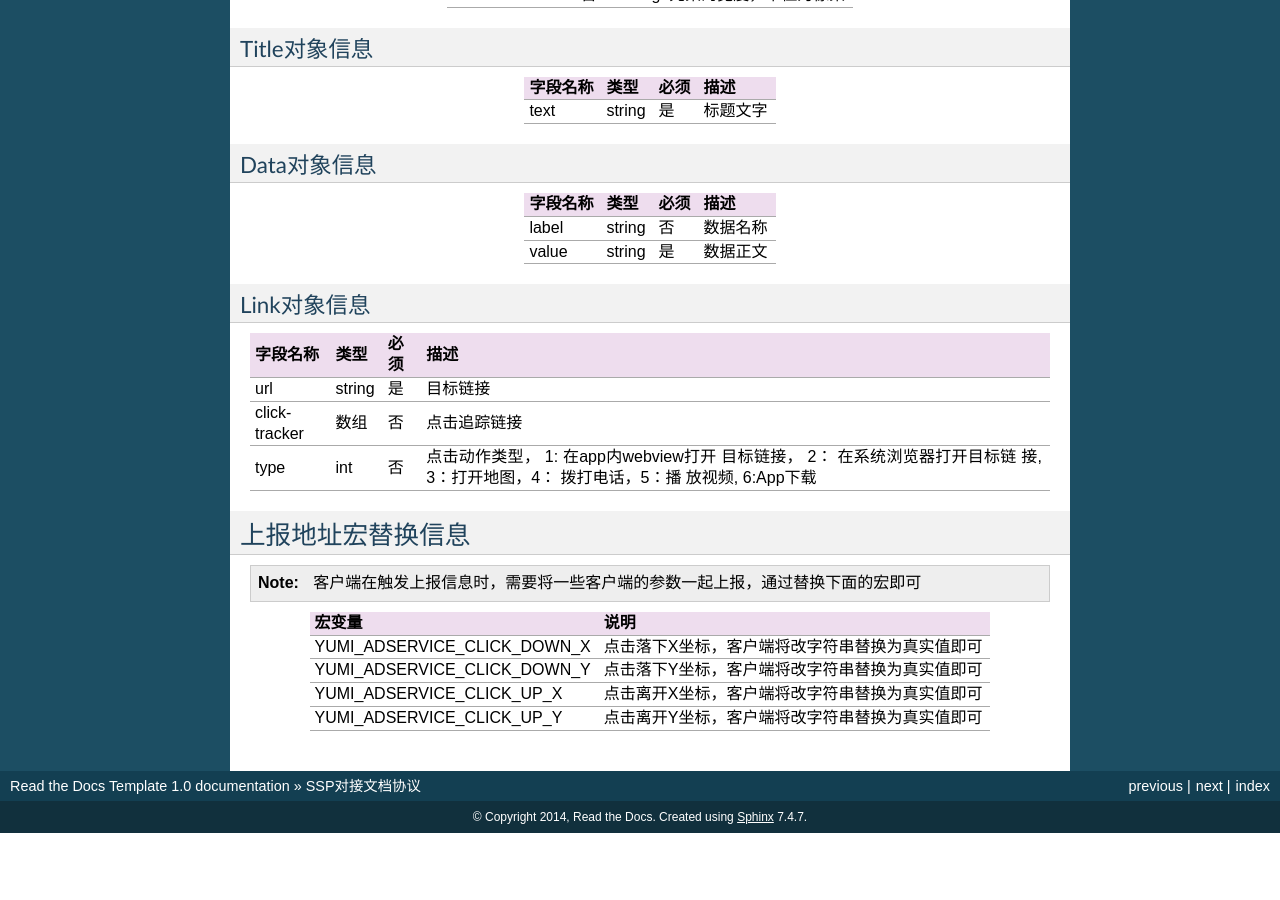
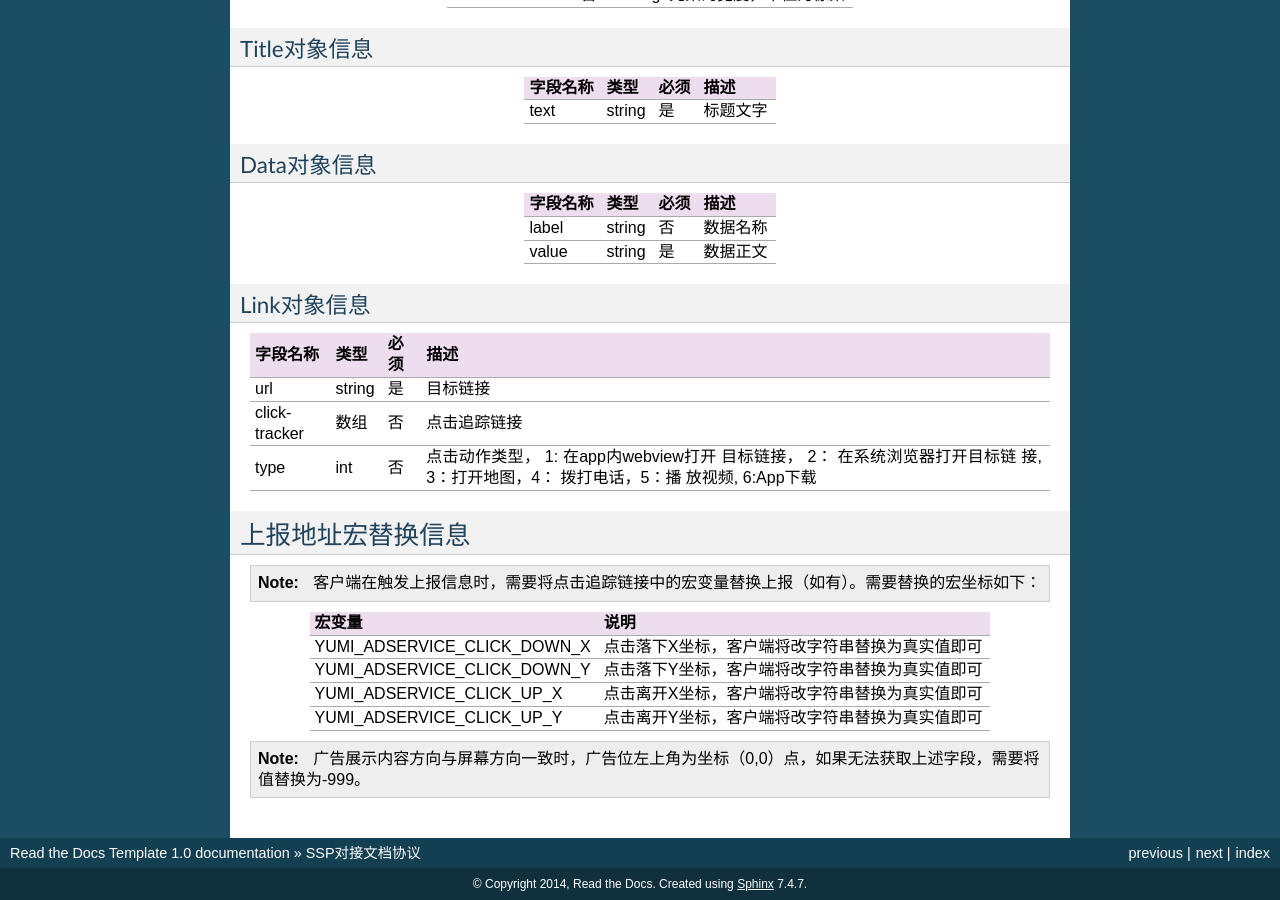
Before and after one commit to yumimobi/adx_ssp_doc, a Sphinx documentation site: the page built from docs/base.rst, in a window 1280 px wide and 900 px high, scrolled down 7722 px. Built offline with Sphinx 7.4.7, drawn with Linux system fonts in a browser that asks for light colours; before the commit the page ends 8555 px from its top, so only the background shows below that.

Commit message:
优化点击坐标上报描述

```diff
--- a/docs/base.rst
+++ b/docs/base.rst
@@ -634,7 +634,7 @@ Link对象信息
 上报地址宏替换信息
 ------------------
 
-.. note:: 客户端在触发上报信息时，需要将一些客户端的参数一起上报，通过替换下面的宏即可
+.. note:: 客户端在触发上报信息时，需要将点击追踪链接中的宏变量替换上报（如有）。需要替换的宏坐标如下：
 
 +-------------------------------+------------------------------------------------------+
 | 宏变量                        |  说明                                                |
@@ -647,3 +647,5 @@ Link对象信息
 +-------------------------------+------------------------------------------------------+
 | YUMI_ADSERVICE_CLICK_UP_Y     | 点击离开Y坐标，客户端将改字符串替换为真实值即可      |
 +-------------------------------+------------------------------------------------------+
+
+.. note:: 广告展示内容方向与屏幕方向一致时，广告位左上角为坐标（0,0）点，如果无法获取上述字段，需要将值替换为-999。
```
